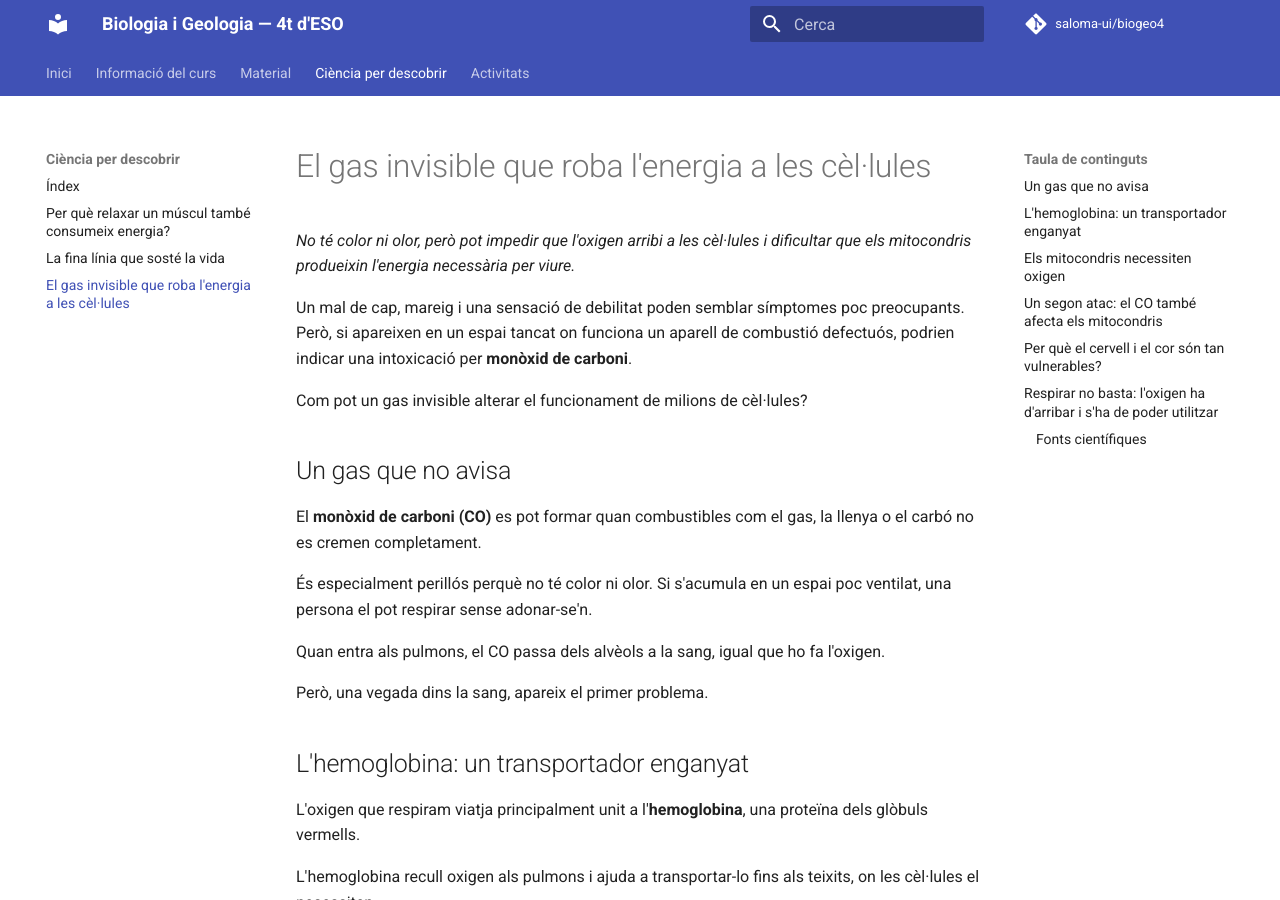
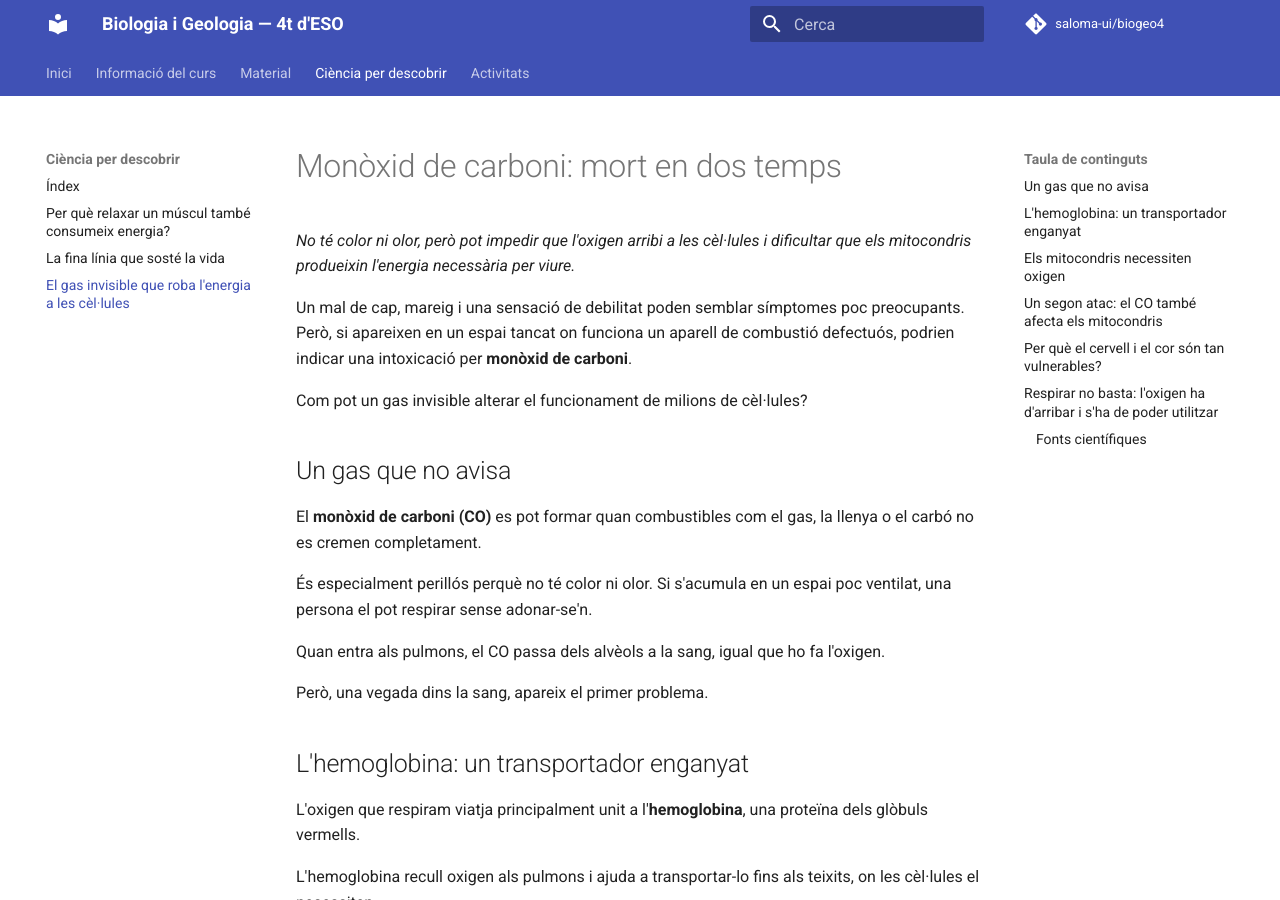
Before and after one commit to saloma-ui/biogeo4, an MkDocs documentation site: the page built from docs/divulgacio/ud02/03-gas-invisible.md, in a window 1280 px wide and 900 px high. Built offline with MkDocs 1.6.1 and Material for MkDocs 9.7.7, drawn with Linux system fonts in a browser that asks for light colours; comment, search, counter and statistics services are not loaded.

Commit message:
Actualitza el títol de la miniinvestigació 3

```diff
--- a/docs/divulgacio/ud02/03-gas-invisible.md
+++ b/docs/divulgacio/ud02/03-gas-invisible.md
@@ -1,9 +1,9 @@
 ---
-title: "El gas invisible que roba l'energia a les cèl·lules"
+title: "Monòxid de carboni: mort en dos temps"
 description: "El monòxid de carboni pot impedir que l'oxigen arribi a les cèl·lules i alterar la producció d'ATP als mitocondris."
 ---
 
-# El gas invisible que roba l'energia a les cèl·lules
+# Monòxid de carboni: mort en dos temps
 
 *No té color ni olor, però pot impedir que l'oxigen arribi a les cèl·lules i dificultar que els mitocondris produeixin l'energia necessària per viure.*
 
```
